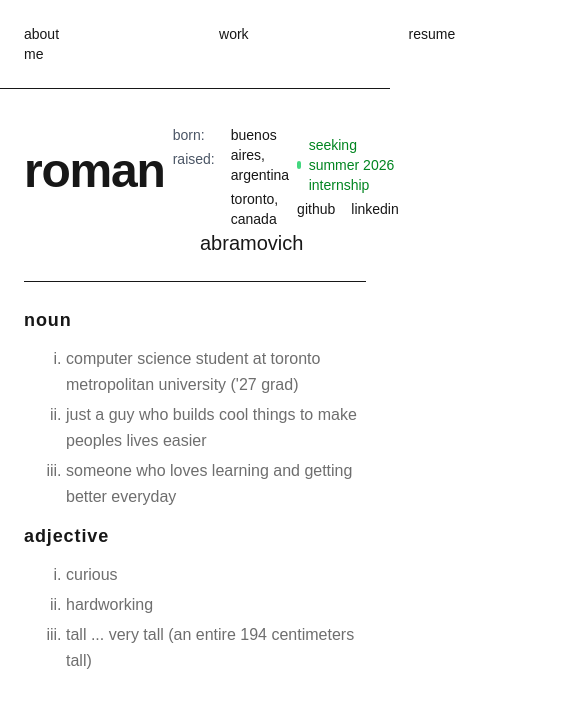
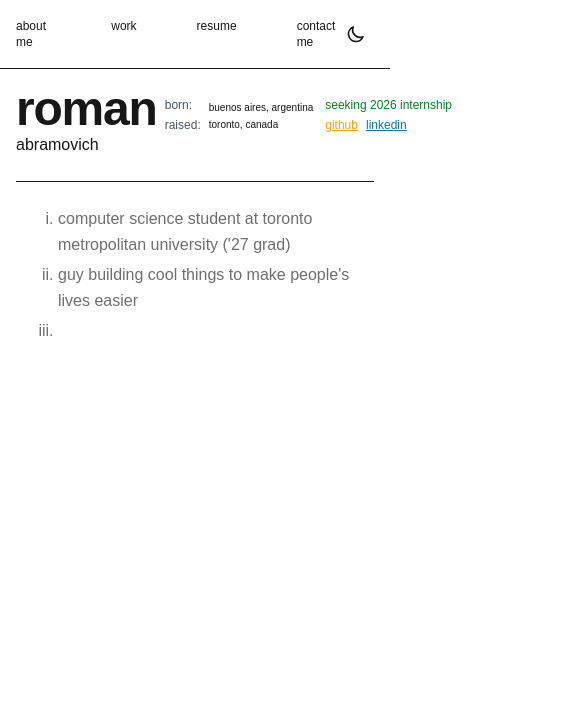
Before and after one commit to Romanabramovich/personal-website, a Next.js app: page / in a window 390 px wide. Shown: the top 708 px of the page, 585 px wide, since content can reach past the window. Built offline with nearby package versions, Linux system fonts and the light colour scheme.

Commit message:
added mobile responsiveness

```diff
--- a/app/contact/page.tsx
+++ b/app/contact/page.tsx
@@ -38,7 +38,7 @@ export default function ContactPage() {
 
       </header>
 
-      <hr className="w-full border-gray-200 dark:border-white-200 border-2.5 -mt-3"/>
+      <hr className="w-full border-gray-200 dark:border-white-200 border-2.5 -mt-3" style={{ borderColor: 'var(--foreground)' }}/>
 
       {/* Contact Form + Alternative Methods */}
       <div className="grid grid-cols-1 md:grid-cols-2 gap-8 md:gap-12">
--- a/app/layout.tsx
+++ b/app/layout.tsx
@@ -40,10 +40,10 @@ export default function RootLayout({children,}: {
       <body className="min-h-screen bg-background text-foreground antialiased">
         {/* navigation */}
         <nav className="border-b border-2.5" style={{ borderColor: 'var(--foreground)' }}>
-          <div className="max-w-4xl mx-auto px-6 py-6">
+          <div className="max-w-4xl mx-auto px-4 md:px-6 py-4 md:py-6">
             <div className="flex items-center justify-between">
               {/* Centered navigation links */}
-              <div className="flex-1 flex justify-left gap-40 text-sm">
+              <div className="flex-1 flex justify-left gap-15 md:gap-35 lg:gap-40 text-xs sm:text-sm">
                 <Link href="/" className="hover:text-gray-600 dark:hover:text-gray-400 transition-colors">
                   about me
                 </Link>
@@ -65,7 +65,7 @@ export default function RootLayout({children,}: {
         </nav>
 
         {/* child container */}
-        <main className="max-w-4xl mx-auto px-6 py-6">
+        <main className="max-w-4xl mx-auto px-4 md:px-6 py-4 md:py-6">
           {children}
         </main>
       </body>
--- a/app/page.tsx
+++ b/app/page.tsx
@@ -6,45 +6,47 @@ export default function Page() {
       {/* header section */}
       <header>
         {/* name + born/raised row */}
-        <div className="flex items-center gap-2 md:gap-8">
+        <div className="flex items-start md:items-center gap-2 md:gap-8">
 
           {/* page title */}
           <h1 className="text-5xl md:text-8xl font-bold tracking-tight leading-none">roman</h1>
 
+          {/* Right section: born/raised + status/links side by side on all sizes */}
+          <div className="flex flex-row items-start md:items-center gap-2 md:gap-8 text-xs md:text-base mt-3 flex-1">
             {/* page description - vertically centered with 'roman' */}
-          <div className="flex gap-4 text-sm md:text-base mt-3">
+            <div className="flex gap-2 md:gap-4">
               <div className="text-gray-600 dark:text-gray-400 space-y-1">
                 <p>born:</p>
                 <p>raised:</p>
               </div>
-            <div className="space-y-1">
-              <p>buenos aires, argentina</p>
-              <p>toronto, canada</p>
+              <div className="space-y-1 text-[10px] sm:text-xs md:text-sm">
+                <p className="whitespace-nowrap mt-1">buenos aires, argentina</p>
+                <p className="whitespace-nowrap">toronto, canada</p>
               </div>
             </div>
 
             {/* status badge + social links */}
-          <div className="ml-auto flex flex-col items-end gap-1 text-sm md:text-base mt-3">
+            <div className="flex flex-col items-start md:items-end md:ml-auto gap-1 ml-1 md:ml-0">
               {/* status badge */}
-            <div className="flex items-center gap-2" style={{ color: 'var(--status-text)' }}>
-              <div className="w-2 h-2 bg-green-500 rounded-full animate-pulse"></div>
-              <span>seeking summer 2026 internship</span>
+              <div className="flex items-center gap-1 md:gap-2" style={{ color: 'var(--status-text)' }}>
+                <span className="text-xs md:text-sm whitespace-nowrap">seeking 2026 internship</span>
               </div>
 
               {/* social links */}
-            <div className="flex gap-4">
-              <a href="https://github.com/Romanabramovich" target="_blank" rel="noopener noreferrer" className="hover:text-gray-600 dark:hover:text-gray-400 transition-colors">
+              <div className="flex gap-2 md:gap-4 text-xs md:text-sm">
+                <a href="https://github.com/Romanabramovich" target="_blank" rel="noopener noreferrer" className="underline hover:text-gray-600 dark:hover:text-gray-400 transition-colors" style={{ color: 'var(--github-text)' }}>
                   github
                 </a>
-              <a href="https://www.linkedin.com/in/roman-abramovich-a49bb92a5/" target="_blank" rel="noopener" className="hover:text-gray-600 dark:hover:text-gray-400 transition-colors">
+                <a href="https://www.linkedin.com/in/roman-abramovich-a49bb92a5/" target="_blank" rel="noopener" className="underline hover:text-gray-600 dark:hover:text-gray-400 transition-colors" style={{ color: 'var(--linkedin-text)' }}>
                   linkedin
                 </a>
               </div>
             </div>
           </div>
+        </div>
 
         {/* last name row */}
-        <h6 className="text-xl pl-44">abramovich</h6>
+        <h6 className="text-base md:text-xl pl-0 md:pl-44">abramovich</h6>
       </header>
 
       <hr className="w-full border-2.5" style={{ borderColor: 'var(--foreground)' }}/>
@@ -52,22 +54,15 @@ export default function Page() {
       {/* page content */}
       <div className="space-y-3">
         <div className="space-y-3">
-          <h6 className="text-lg font-semibold text-gray-600 dark:text-gray-400  tracking-wider" style={{ color: 'var(--foreground)' }}>noun</h6>
+
           <ol style={{ listStyleType: 'lower-roman', color: 'var(--indent-text)' }} className="text-md list-outside pl-10.5 space-y-1 text-gray-700 dark:text-gray-300 leading-relaxed">
             <li>computer science student at toronto metropolitan university ('27 grad)</li>
-            <li>just a guy who builds cool things to make peoples lives easier</li>
-            <li>someone who loves learning and getting better everyday</li>
+            <li>guy building cool things to make people's lives easier</li>
+            <li></li>
           </ol>
         </div>
 
-        <div className="space-y-3">
-          <h6 className="text-lg font-semibold text-gray-600 dark:text-gray-400  tracking-wider" style={{ color: 'var(--foreground)' }}>adjective</h6>
-          <ol style={{ listStyleType: 'lower-roman', color: 'var(--indent-text)' }} className="text-md list-outside pl-10.5 space-y-1 text-gray-700 dark:text-gray-300 leading-relaxed">
-            <li>curious</li>
-            <li>hardworking</li>
-            <li>tall ... very tall (an entire 194 centimeters tall)</li>
-          </ol>
-        </div>
+
       </div>
     </div>
   );
--- a/app/resume/page.tsx
+++ b/app/resume/page.tsx
@@ -16,7 +16,7 @@ export default function ResumePage() {
           <a
             href={downloadUrl}
             download="Roman_Abramovich_Resume.pdf"
-            className="px-6 py-3 text-base mt-3 md:text-lg font-semibold bg-gray-900 dark:bg-gray-100 text-white dark:text-black rounded-lg hover:bg-gray-700 dark:hover:bg-gray-500 transition-colors"
+            className="px-4 py-2 md:px-6 md:py-3 text-sm md:text-base lg:text-lg font-semibold bg-gray-900 dark:bg-gray-100 text-white dark:text-black rounded-lg hover:bg-gray-700 dark:hover:bg-gray-500 transition-colors whitespace-nowrap"
           >
             download pdf
           </a>
--- a/app/work/page.tsx
+++ b/app/work/page.tsx
@@ -72,8 +72,8 @@ export default function Page() {
           <h1 className="text-5xl md:text-8xl font-bold tracking-tight leading-none">work</h1>
 
           {/* page description - vertically centered with 'roman' */}
-          <div className="flex gap-8 text-sm md:text-base mt-3">
-            <div className="text-gray-600 dark:text-gray-400 space-y-1 ml-10">
+          <div className="flex gap-4 md:gap-8 text-xs md:text-base mt-3">
+            <div className="text-gray-600 dark:text-gray-400 space-y-1 ml-2 md:ml-10">
               <p>internships:</p>
               <p>projects:</p>
             </div>
@@ -99,15 +99,22 @@ export default function Page() {
               {/* Clickable Header */}
               <button
                 onClick={() => setOpenIndex(isOpen ? null : index)}
-                className="w-full p-4 text-left flex justify-between items-center">
-                <div>
-                  {exp.company}
-                  {exp.role ? `| ${exp.role}` : ''}
-                  {exp.techstack && <> | <span className="text-xs text-gray-600 dark:text-gray-400">{exp.techstack}</span></>}
+                className="w-full p-3 md:p-4 text-left flex justify-between items-start md:items-center gap-2">
+                <div className="text-sm md:text-base flex-1 min-w-0">
+                  <div className="break-words">
+                    {exp.company}
+                    {exp.role ? `| ${exp.role}` : ''}
+                  </div>
+                  {exp.techstack && (
+                    <div className="mt-1 md:mt-0 md:inline">
+                      <span className="hidden md:inline lg:inline"> | </span>
+                      <span className="text-xs text-gray-600 dark:text-gray-400">{exp.techstack}</span>
+                    </div>
+                  )}
                 </div>
 
                 {/* GitHub icon + toggle */}
-                <div className="flex items-center gap-3">
+                <div className="flex items-center gap-2 md:gap-3 flex-shrink-0">
                   {exp.githubUrl && (
                     <a
                       href={exp.githubUrl}
@@ -117,10 +124,10 @@ export default function Page() {
                       className="hover:opacity-70 transition-opacity"
                       aria-label="View on GitHub"
                     >
-                      <Image src="/icons/github-mark-white.svg" width={20} height={20} alt="GitHub" className="github-icon" />
+                      <Image src="/icons/github-mark-white.svg" width={18} height={18} alt="GitHub" className="github-icon md:w-5 md:h-5" />
                     </a>
                   )}
-                  <span className="text-xl">{isOpen ? '−' : '+'}</span>
+                  <span className="text-lg md:text-xl">{isOpen ? '−' : '+'}</span>
                 </div>
               </button>
 
```
Lines whose indentation alone changed are shown as unchanged.
